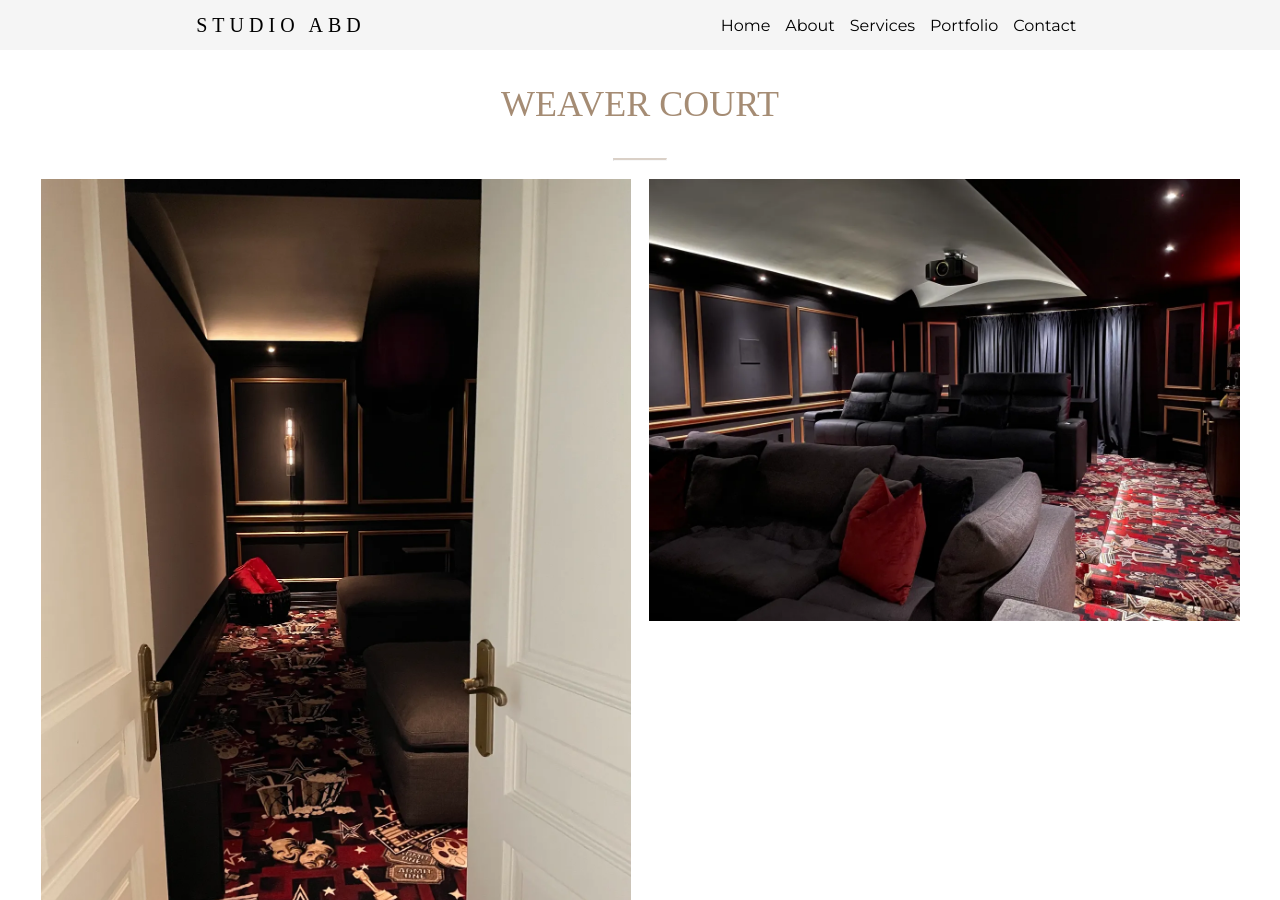
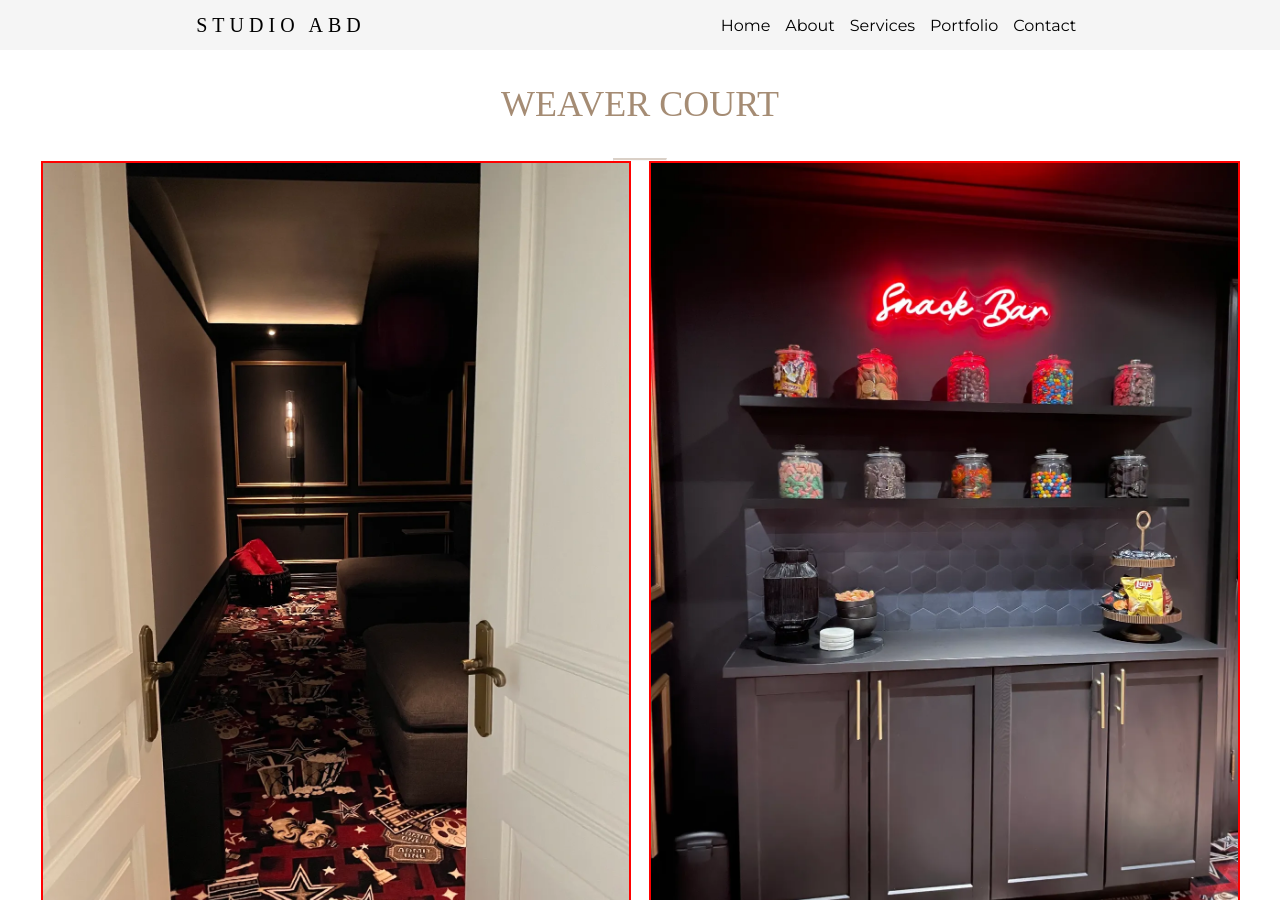
Before and after one commit to justinpickering/studioabd.ca, a Jekyll site: the page built from weaver.html, in a window 1280 px wide and 900 px high. Built offline with Jekyll 4.4.1, drawn with Linux system fonts in a browser that asks for light colours; nearby versions of some CDN libraries; some web fonts are replaced.

Commit message:
Change from grid to columns for portfolio selected pages

```diff
--- a/_layouts/default.html
+++ b/_layouts/default.html
@@ -69,5 +69,6 @@
         </div>
     </footer>
     <script src="javascript.js"></script>
+    <script src="masonry.pkgd.min.js"></script>
 </body>
 </html>
--- a/css/selected-portfolio-styles.css
+++ b/css/selected-portfolio-styles.css
@@ -1,12 +1,11 @@
 @import './styles.css';
 
 .selected-gallery {
-    display: grid;
-    gap: 1rem;
-    grid-template-columns: 1fr 1fr;
+
+    columns: 2;
+    column-gap: 1rem;
+    row-gap: 1rem;
     max-width: 76rem;
-    margin-top: 1rem;
-
 }
 
 .selected-item img {
@@ -15,11 +14,15 @@
     object-fit: cover;
 }
 
+.selected-item {
+    border: 2px red solid;
+}
+
 
 @media screen and (max-width:768px) {
 
     .selected-gallery {
-        grid-template-columns: 1fr;
+        columns: 1;
     }
 
 }
```
Also changed, not shown: 3 other files.
